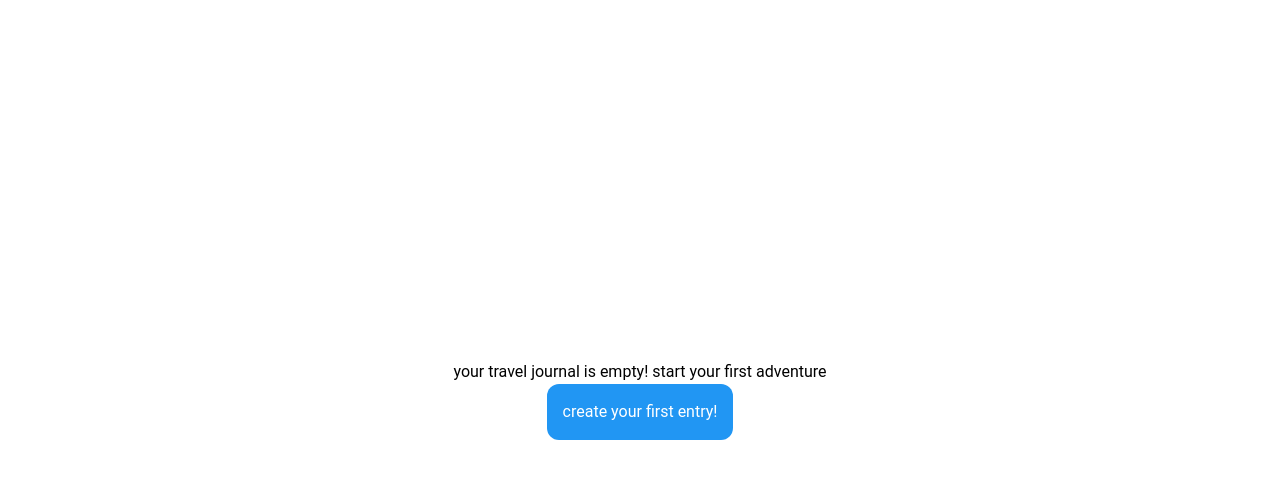
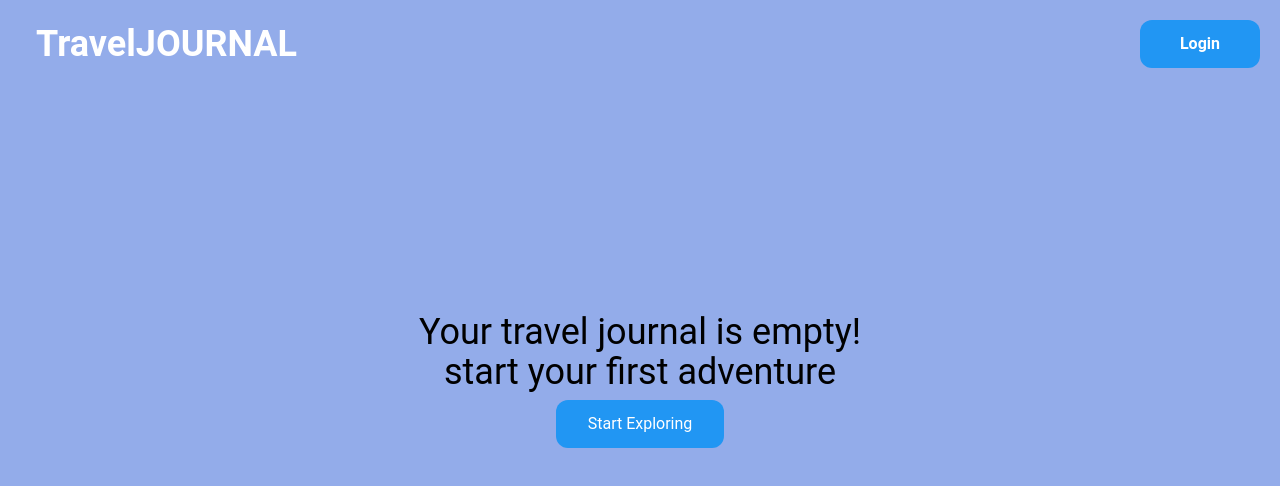
Before and after one commit to ayirezang/travel-journal, a React (Vite) app in the folder front-end/: page / in a window 1280 px wide. Shown: the top 486 px of the page. Built offline with nearby package versions, Linux system fonts and the light colour scheme.

Commit message:
homepage

```diff
--- a/front-end/src/Components/Card.jsx
+++ b/front-end/src/Components/Card.jsx
@@ -9,8 +9,8 @@ const Card = ({
   images,
   travelDate,
   buttons = [
-    { label: "view more", color: "bg-blue-400", onClick: () => {} },
-    { label: "delete", color: "bg-green-400", onClick: () => {} },
+    { label: "Diew more", color: "bg-blue-400", onClick: () => {} },
+    { label: "Delete", color: "bg-green-400", onClick: () => {} },
   ],
 }) => {
   return (
@@ -35,7 +35,15 @@ const Card = ({
           <h1 className="font-semibold pb-2">{title}</h1>
           <h1 className="font-semibold pb-2">{location}</h1>
         </div>
-        <TextReduction text={description} maxLength={100} className="text-gray-300" />
+        <TextReduction
+          text={description}
+          maxLength={80}
+          // style={{
+          //   color: "#6b7280",
+          //   lineHeight: "1.625",
+          // }}
+          className="text-gray-600 leading-relaxed"
+        />
         {/* <p className="font-thin pb-2">{description}</p> */}
         <p className="font-thin pb-2">{travelDate}</p>
         <div className="flex justify-between">
--- a/front-end/src/Components/TextReduction.jsx
+++ b/front-end/src/Components/TextReduction.jsx
@@ -1,9 +1,14 @@
 import React from "react";
 
-const TextReduction = ({ text, maxLength }) => {
-  if (text.length <= maxLength) return <p>{text}</p>;
+const TextReduction = ({ text, maxLength, className }) => {
+  if (text.length <= maxLength)
+    return (
+      <p>
+        {text} className={className}
+      </p>
+    );
   const truncatedText = text.substring(0, maxLength) + "...";
-  return <div>{truncatedText}</div>;
+  return <div className={className}>{truncatedText}</div>;
 };
 
 export default TextReduction;
--- a/front-end/src/Pages/Display.jsx
+++ b/front-end/src/Pages/Display.jsx
@@ -88,12 +88,12 @@ const Display = () => {
                           images={travel.images}
                           buttons={[
                             {
-                              label: "view more",
+                              label: "View more",
                               color: "bg-blue-500",
                               onClick: () => navigate(`/gallery/${travel._id}`),
                             },
                             {
-                              label: "delete",
+                              label: "Delete",
                               color: "bg-green-500",
                               onClick: () => deleteTravels(travel._id),
                             },
--- a/front-end/src/Pages/Home.jsx
+++ b/front-end/src/Pages/Home.jsx
@@ -1,14 +1,27 @@
+
+
 import React from "react";
 import { Link } from "react-router-dom";
 
 const Home = () => {
   return (
-    <div className="min-h-screen flex flex-col justify-center items-center">
-      <p>your travel journal is empty! start your first adventure</p>
-      <div>
-        <button className="bg-blue-500 text-white p-4 rounded-xl">
-          <Link to="/upload"> create your first entry!</Link>
+    <div className="bg-[#93ACEA] min-h-screen p-5  ">
+      <div className="flex justify-between items-center mb-8">
+        <h1 className="text-4xl font-bold text-white px-4">TravelJOURNAL</h1>
+        <button className="bg-blue-500 text-white px-10 py-3 font-semibold rounded-xl">
+          Login
         </button>
+      </div>
+      {/**text and button */}
+      <div className="flex flex-col justify-center items-center text-center space-y-2 mt-56 p-5">
+        <p className="text-4xl max-w-md">
+          Your travel journal is empty! start your first adventure
+        </p>
+        <div className="flex items-center">
+          <button className="bg-blue-500 text-white px-8 py-3 rounded-xl">
+            <Link to="/display"> Start Exploring</Link>
+          </button>
+        </div>
       </div>
     </div>
   );
--- a/front-end/src/Pages/gallery.jsx
+++ b/front-end/src/Pages/gallery.jsx
@@ -45,20 +45,20 @@ const Gallery = () => {
 
   const Skeletons = [1, 2, 3, 4];
   return (
-    <div className="grid grid-cols-12 min-h-screen">
+    <div className="grid grid-cols-12">
       <div className="col-span-12 ">
-        <div className="">
+        {/* <div className="">
           <NavBar />
-        </div>
+        </div> */}
         <div className="p-5">
           <button
             onClick={handleclick}
-            className="hover:bg-gray-200 cursor-pointer px-5 py-5 flex items-center shadow-lg rounded-lg mt-5"
+            className="hover:bg-gray-200 cursor-pointer px-3 py-3 flex items-center shadow-lg rounded-lg mt-5"
           >
-            <FaArrowLeft size={18} className="" />
+            <FaArrowLeft size={14} className="" />
           </button>
         </div>
-        <main className="max-w-6xl mx-auto px-4 pt-24 pb-12">
+        <main className="max-w-6xl mx-auto p-5">
           <div className="">
             {loading ? (
               Skeletons.map((skeleton, index) => (
@@ -67,13 +67,13 @@ const Gallery = () => {
                 </div>
               ))
             ) : travel ? (
-              <div className="p-10 ">
+              <div className="p-5">
                 <div>
-                  <h1 className="text-4xl ">{travel.title}</h1>
+                  <h1 className="text-3xl mb-3">{travel.title}</h1>
                   <div
                     className={`grid gap-2 ${
                       travel.images.length == 1
-                        ? "grid grid-col-1"
+                        ? "grid grid-rows-1"
                         : travel.images.length == 2
                         ? "grid-cols-1 md:grid-cols-2"
                         : travel.images.length == 3
@@ -85,7 +85,7 @@ const Gallery = () => {
                       <img
                         key={index}
                         src={image.url}
-                        className={`w-full h-96 object-cover rounded-lg ${
+                        className={`w-full h-80 object-cover rounded-lg ${
                           travel.images.length == 3 && index == 0
                             ? "col-span-2 md:col-span-2 row-span-2"
                             : travel.images.length == 3
@@ -110,11 +110,19 @@ const Gallery = () => {
                       ))}
                   </div> */}
                 </div>
-                <div className="flex justify-between">
-                  <p className="text-2xl">{travel.location}</p>
-                  <p className="text-2xl">{formateDate(travel.travelDate)}</p>
+                <div className="mt-4 space-y-4">
+                  <div className="flex flex-col sm:flex-row sm:justify-between  sm:items-center gap-2">
+                    <p className="text-2xl font-semibold">{travel.location}</p>
+                    <p className="text-2xl font-semibold">
+                      {formateDate(travel.travelDate)}
+                    </p>
+                  </div>
+                  <div className="max-w-xl">
+                    <p className="text-gray-600 text-lg leading-relaxed">
+                      {travel.description}
+                    </p>
+                  </div>
                 </div>
-                <p className="text-gray-600">{travel.description}</p>
               </div>
             ) : (
               <p>no travel found</p>
```
